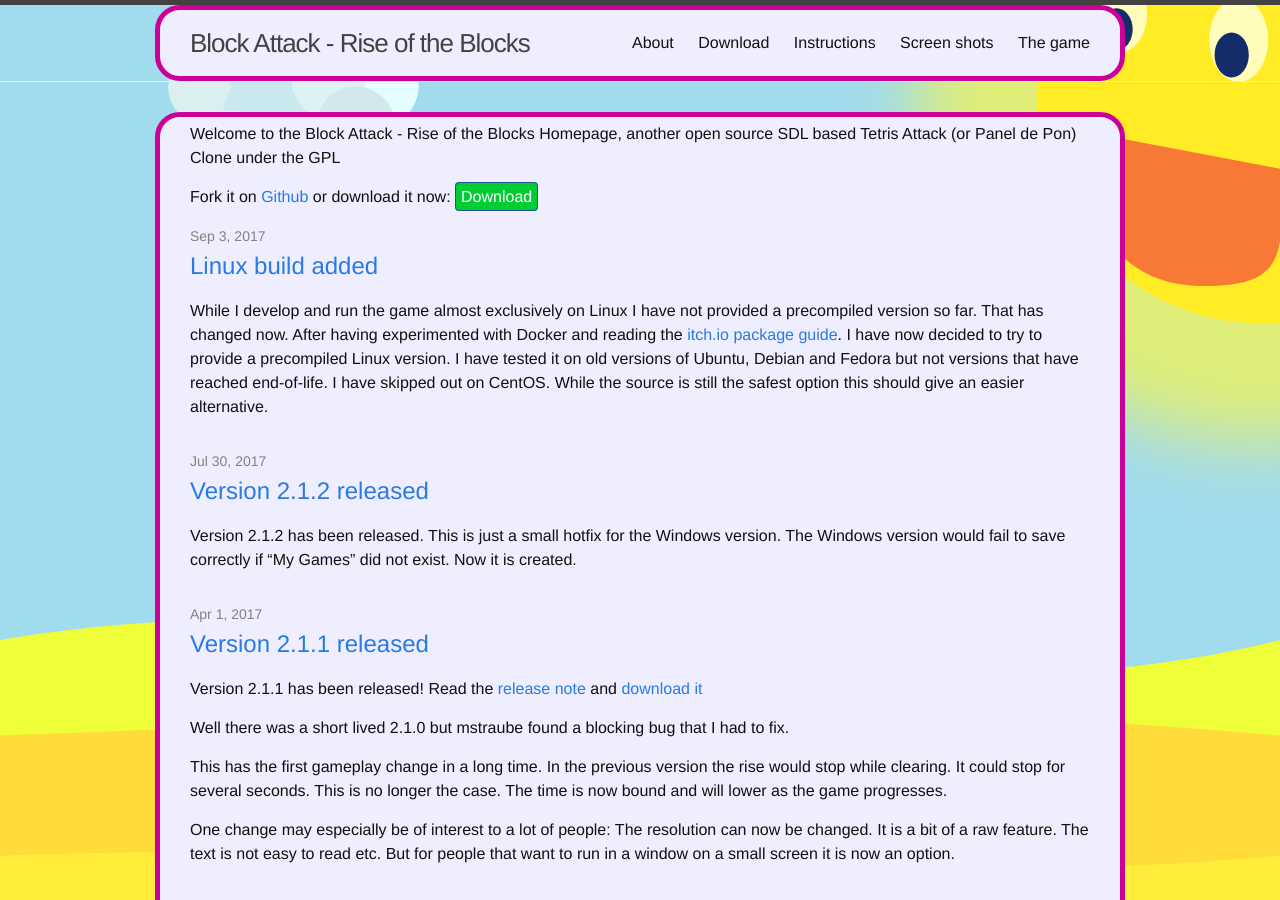
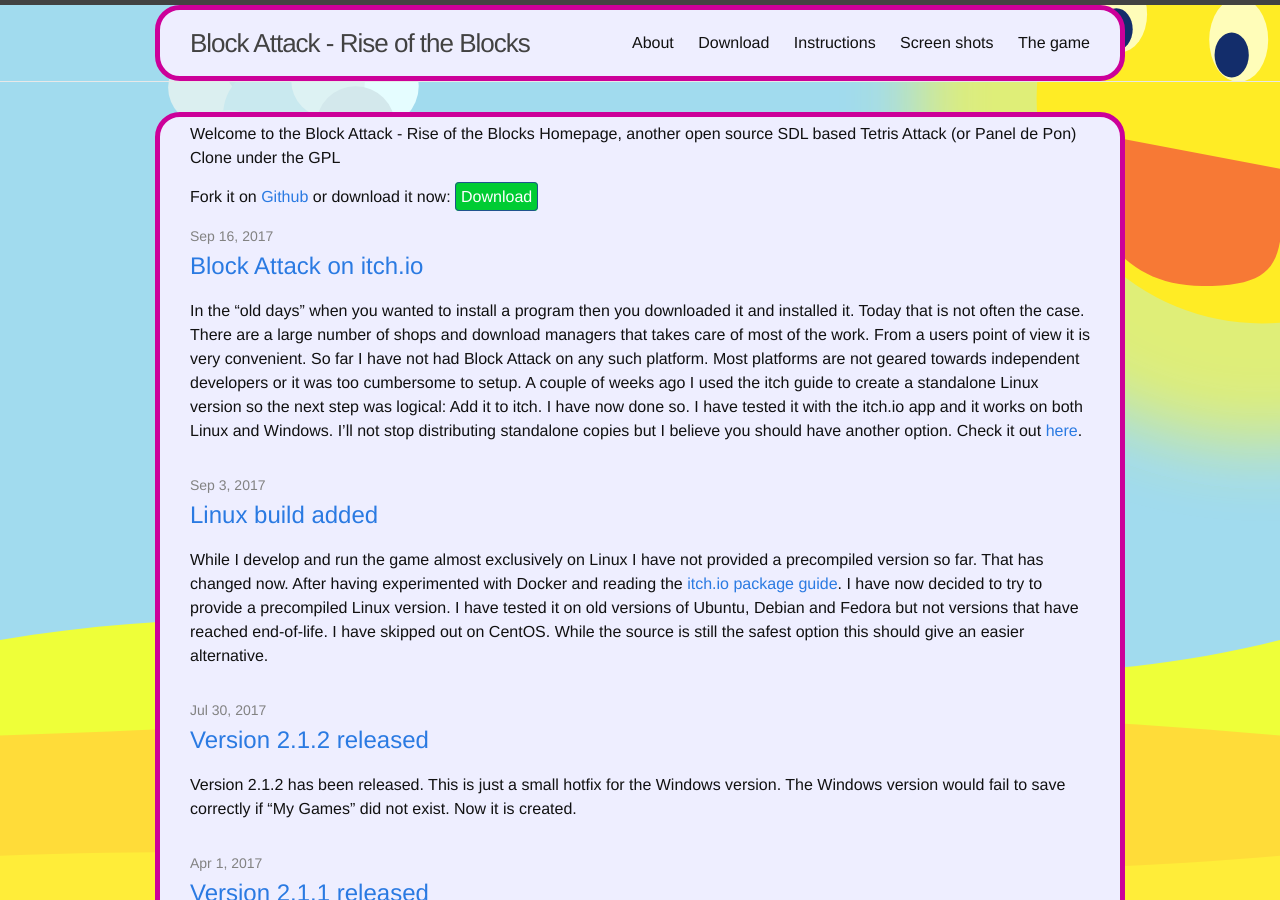
Before and after one commit to blockattack/blockattack-www, a Jekyll site: the page built from index.html, in a window 1280 px wide and 900 px high. Built offline with Jekyll 4.4.1, drawn with Linux system fonts in a browser that asks for light colours.

Commit message:
Added reference to itch io

```diff
--- /dev/null
+++ b/_posts/2017-09-16-block_attack_on_itch.markdown
@@ -0,0 +1,7 @@
+---
+layout: post
+title: "Block Attack on itch.io"
+date: 2017-09-16
+catagories: news
+---
+In the "old days" when you wanted to install a program then you downloaded it and installed it. Today that is not often the case. There are a large number of shops and download managers that takes care of most of the work. From a users point of view it is very convenient. So far I have not had Block Attack on any such platform. Most platforms are not geared towards independent developers or it was too cumbersome to setup. A couple of weeks ago I used the itch guide to create a standalone Linux version so the next step was logical: Add it to itch. I have now done so. I have tested it with the itch.io app and it works on both Linux and Windows. I'll not stop distributing standalone copies but I believe you should have another option. Check it out [here](https://sago008.itch.io/blockattack).
--- a/download.md
+++ b/download.md
@@ -17,6 +17,7 @@ Welcome to the download page. It is here the real stuff are.
 [Source 2.1.2](https://github.com/blockattack/blockattack-game/archive/v2.1.2.tar.gz){:class="download-link"}
 
 Debian and Ubuntu users might choose to install the **blockattack** package instead: `sudo apt-get install blockattack`
+Itch users can also find the game on [itch.io](https://sago008.itch.io/blockattack) and install it with the Itch.io App.
 
 # The Puzzle Level Editor:
 
```
